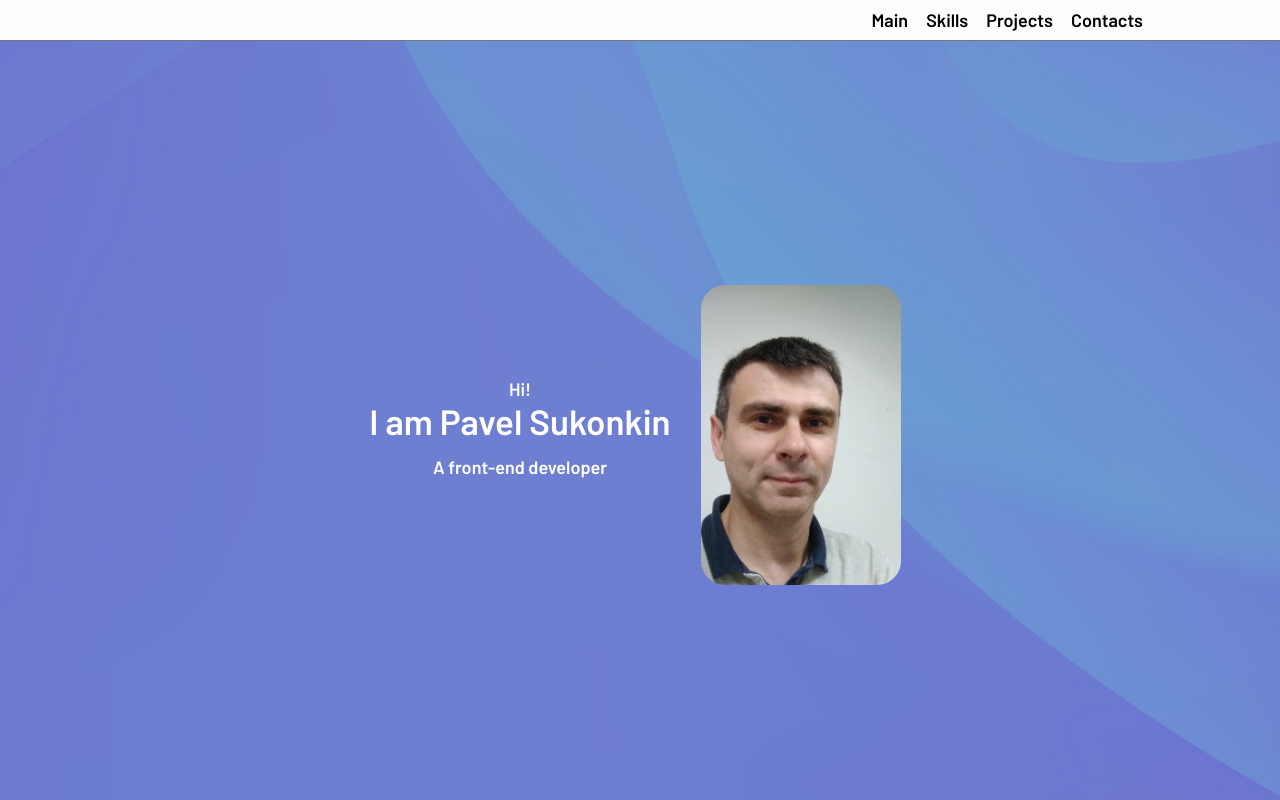
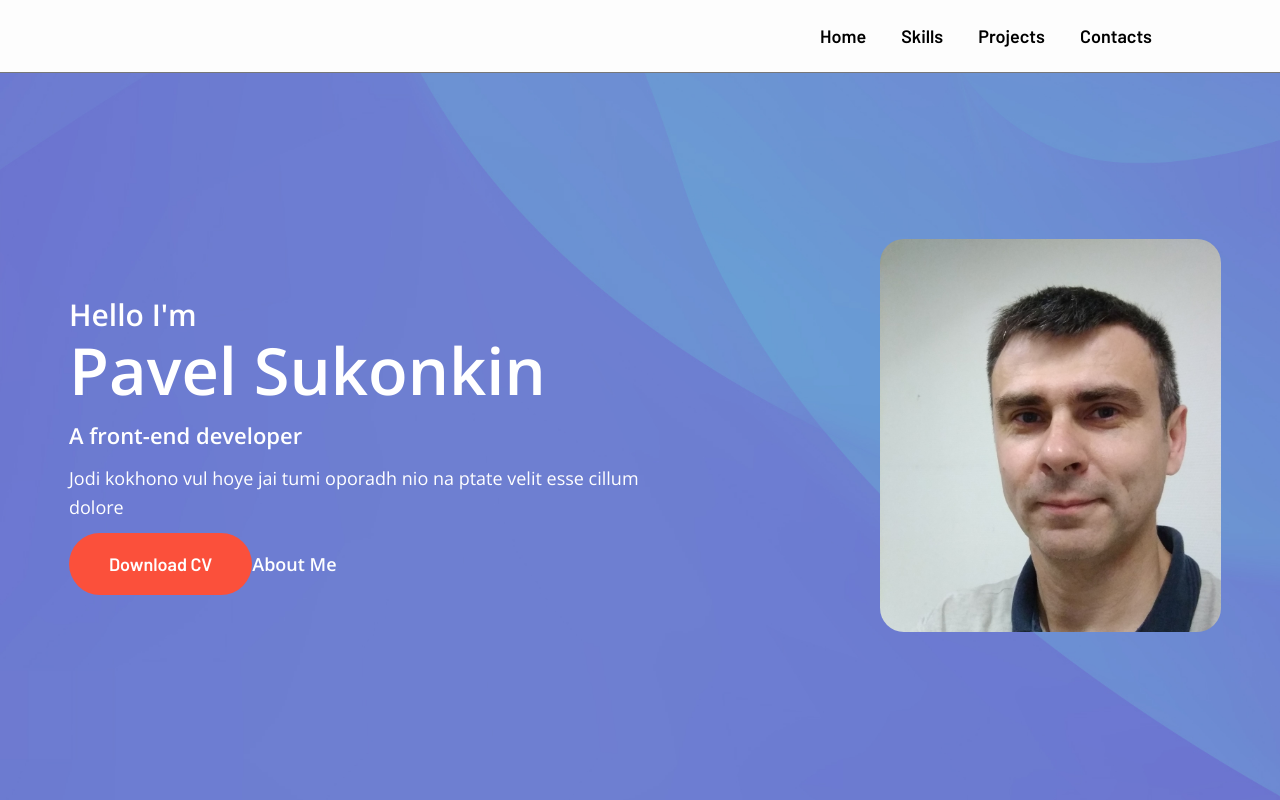
Before and after one commit to SPK80/portfolio, a React (Create React App) app: page / in a window 1280 px wide. Shown: the top 800 px of the page. Built offline with nearby package versions, Linux system fonts and the light colour scheme.

Commit message:
refactor: change navbar and main

```diff
--- a/src/common/components/navbar/Navbar.tsx
+++ b/src/common/components/navbar/Navbar.tsx
@@ -26,7 +26,7 @@ const LaptopNavbar: React.FC = () => {
 
 const NavMenu: React.FC<{ onClick?: () => void }> = ({onClick}) =>
     <nav onClick={onClick}>
-        <a href={"#main"}>Main</a>
+        <a href={"#main"}>Home</a>
         <a href={"#skills"}>Skills</a>
         <a href={"#projects"}>Projects</a>
         <a href={"#contacts"}>Contacts</a>
--- a/src/common/components/navbar/navbar.module.scss
+++ b/src/common/components/navbar/navbar.module.scss
@@ -2,7 +2,7 @@
 @import "src/common/styles/sass/mixins";
 
 .navbar {
-  padding: 0 10%;
+  padding: 25px 10%;
 
   .laptopNavbar {
     display: none;
@@ -22,7 +22,7 @@
     a {
       @include navText($nav-text-color);
       width: fit-content;
-      padding: 0.5em;
+      margin-left: 35px;
       cursor: pointer;
     }
   }
--- a/src/common/styles/sass/mixins.scss
+++ b/src/common/styles/sass/mixins.scss
@@ -62,6 +62,21 @@
   }
 }
 
+@mixin orangeRoundButton() {
+  background-color: $main-color;
+  @include titleText(18px, $third-color);
+  text-transform: none;
+  text-align: center;
+  padding: 20px 40px;
+  border-radius: 50px;
+  transition: all .3s ease;
+
+  &:hover {
+    background-color: $contacts-background-color;
+    color: $secondary-color;
+  }
+}
+
 @mixin iconLink($size, $background-color) {
   font-size: $size;
   color: $main-color;
--- a/src/main/Main.tsx
+++ b/src/main/Main.tsx
@@ -4,10 +4,15 @@ import photo from '../assets/photo.jpg'
 
 export const Main = () =>
     <div id="main" className={s.mainContainer}>
-        <div className={s.text}>
-            <h3 className={s.hello}>Hi!</h3>
-            <h3 className={s.name}>I am Pavel Sukonkin</h3>
-            <h3 className={s.job}>A front-end developer</h3>
+        <div className={s.textWrap}>
+            <div className={s.hello}>Hello I'm</div>
+            <div className={s.name}>Pavel Sukonkin</div>
+            <div className={s.job}>A front-end developer</div>
+            <div className={s.text}>Jodi kokhono vul hoye jai tumi oporadh nio na ptate velit esse cillum dolore</div>
+            <div className={s.buttons}>
+                <a href="cv" download>Download CV</a>
+                <a href="#about">About Me</a>
+            </div>
         </div>
         <img
             className={s.photo}
--- a/src/main/main.module.scss
+++ b/src/main/main.module.scss
@@ -8,32 +8,62 @@
   align-items: center;
   min-height: 600px;
 
-  .text {
+  .textWrap {
     word-break: break-word;
-    text-align: center;
     margin: 10px;
+    width: 45%;
+    font-family: $font-family-main;
+    font-weight: 600;
+    color: $third-color;
   }
 
   .hello {
-    @include titleText(18px, $third-color);
+    font-size: 30px;
     margin: 0;
   }
 
   .name {
-    @include titleText(35px, $third-color);
+    font-size: 65px;
     margin-bottom: 14px;
+    line-height: 1.1;
   }
 
   .job {
-    @include titleText(18px, $third-color);
+    font-size: 22px;
     margin-bottom: 15px;
+    line-height: 1.3;
+  }
+
+  .text {
+    font-size: 18px;
+    margin-bottom: 30px;
+    line-height: 1.6;
+    letter-spacing: 0;
+    word-wrap: break-word;
+    font-weight: 400;
+  }
+
+  .buttons {
+    font-size: 18px;
+    font-weight: 600;
+
+    :nth-child(1) {
+      @include orangeRoundButton();
+
+    }
+
+    :nth-child(2) {
+
+    }
+
   }
 
   .photo {
     object-fit: cover;
-    width: 200px;
-    height: 300px;
-    margin: 20px;
+    width: 341px;
+    height: 393px;
+    margin-left: 225px;
+    transform: scale(-1, 1);
 
     background-repeat: no-repeat;
     background-size: cover;
```
Also changed, not shown: 1 other file (tests, documents, lock files or other folders).
